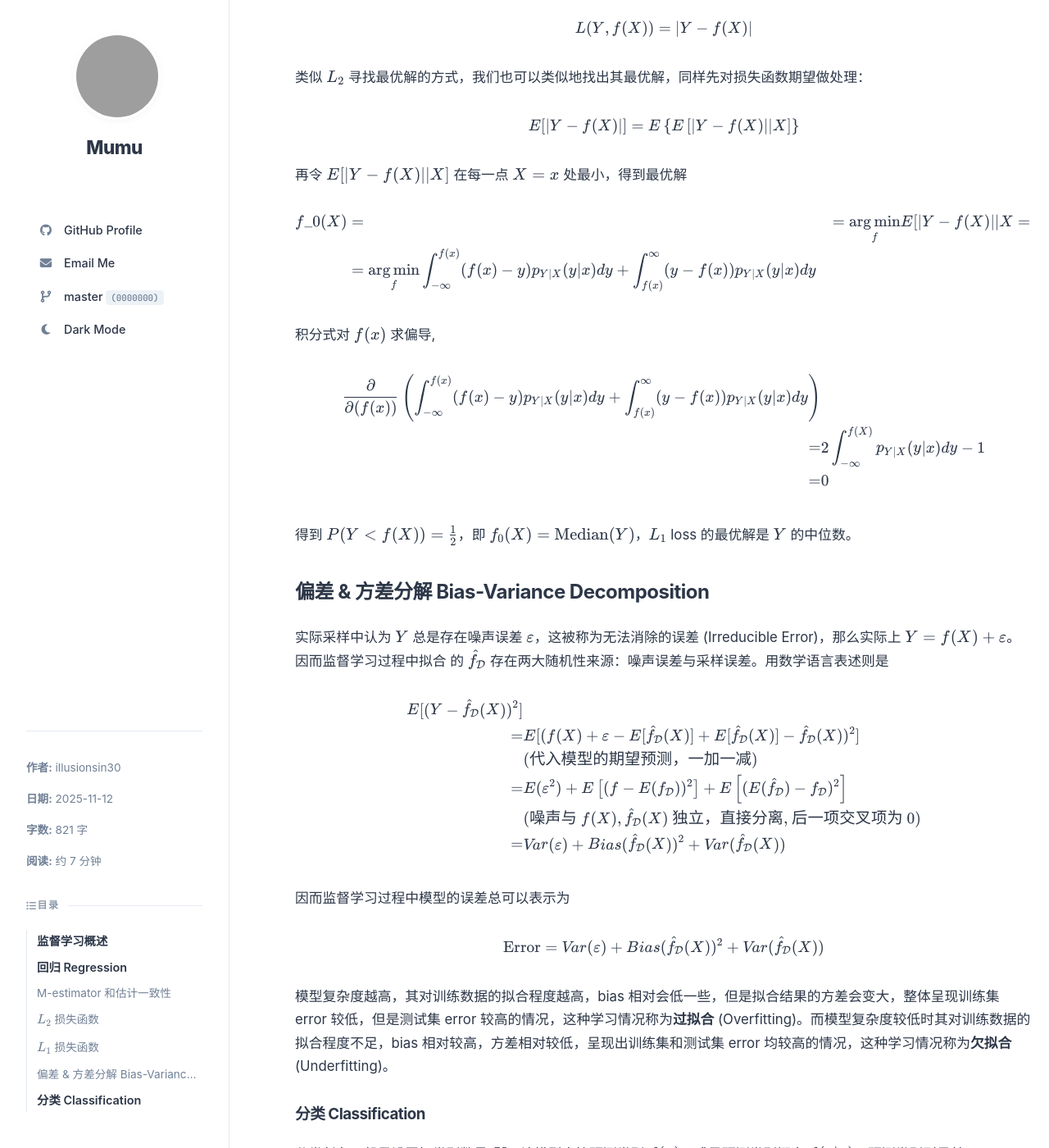
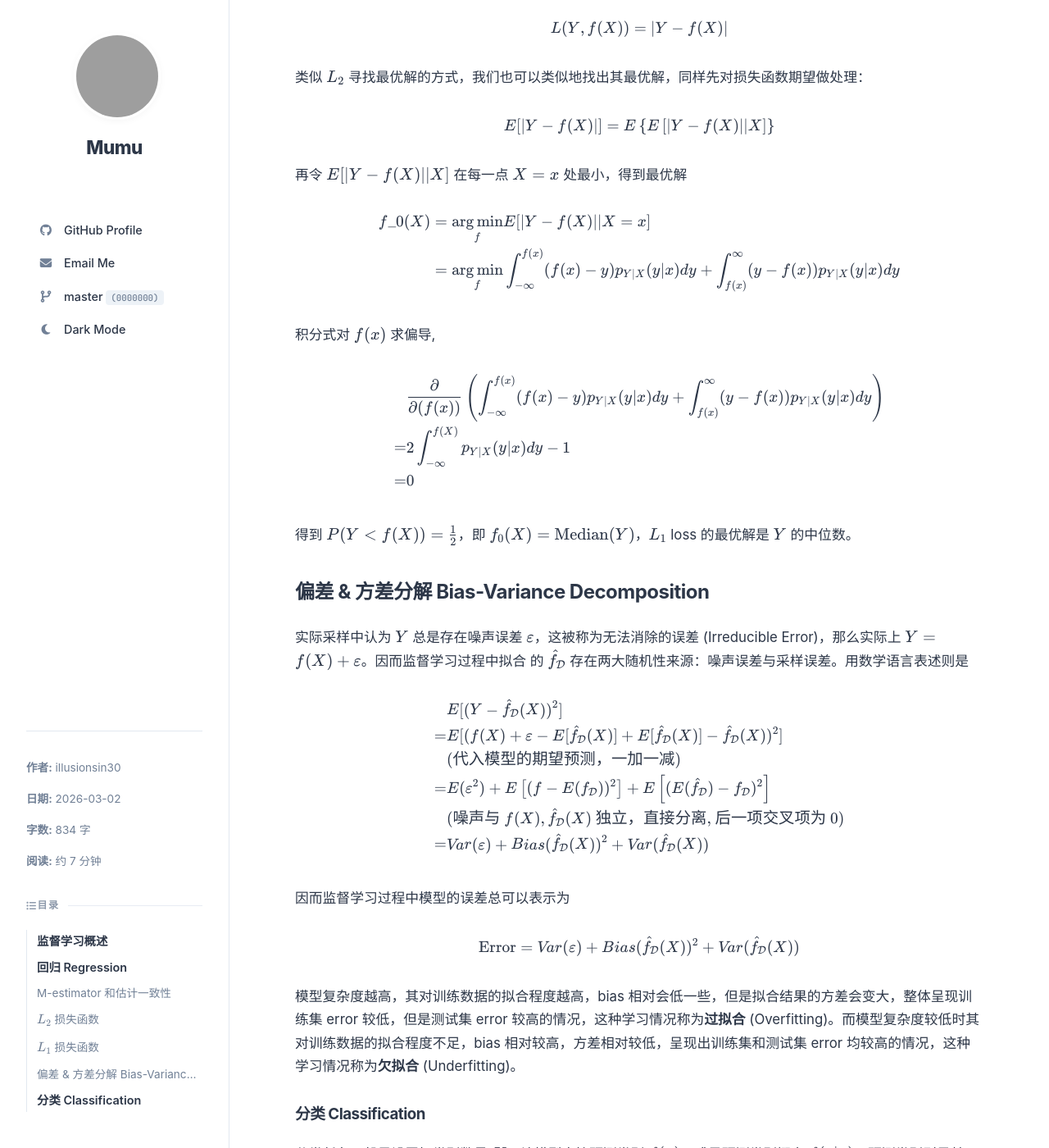
Before and after one commit to illusionsin30/illusionsin30.github.io, a Jekyll site: the page built from _posts/ML/ProML/2026-3-2-Decision.md, in a window 1280 px wide and 1400 px high, scrolled down 2969 px. Shown: the whole window at 82% size. Built offline with Jekyll 4.4.1, drawn with Linux system fonts in a browser that asks for light colours; some of the changed text lies outside the part shown; grey boxes are pictures that could not be loaded.

Commit message:
Fix bugs in `ProML/index` and `ProML/Decision`.

```diff
--- a/_posts/ML/ProML/2026-3-2-Decision.md
+++ b/_posts/ML/ProML/2026-3-2-Decision.md
@@ -1,7 +1,7 @@
 ---
 layout: post
 title: Week 1 Statistical Decision Theory 统计决策理论
-date: 2025-11-12
+date: 2026-3-2
 permalink: /ML/ProML/Decision
 toc: true
 ---
@@ -53,7 +53,7 @@
 > **Theorem**: 给定确定函数 $M$ (fixed function, 不随样本选取改变) 和随机函数 $M\_n$ (random function, 意为随样本选取随机性发生变化的函数)，若 $\forall \epsilon > 0$，有
 >
 > $$
->   \underset{\theta \in \Theta}{\sup} |M_n(\theta) - M(\theta)| \overset{P}{\to} 0, \underset{\{\theta | d(\theta, \theta_0) \geq \epsilon\}} M(\theta) < M(\theta_0)
+>   \underset{\theta \in \Theta}{\sup} |M_n(\theta) - M(\theta)| \overset{P}{\to} 0, \hspace{2ex} \underset{\{\theta | d(\theta, \theta_0) \geq \epsilon\}} M(\theta) < M(\theta_0)
 > $$
 >
 > 则对任意满足 $M\_n(\hat{\theta}\_n) \geq M\_n(\theta\_0) - o_p(1)$ 的估计量 $\hat{\theta}\_n$ 依概率收敛到 $\theta\_0$。
@@ -102,7 +102,7 @@
 
 $$
 \begin{align*}
-    f\_0(X) &=  &= \underset{f}{\argmin} E[|Y - f(X)| | X = x] \\
+    f\_0(X) &= \underset{f}{\argmin} E[|Y - f(X)| | X = x] \\
     &= \underset{f}{\argmin} \int_{-\infty}^{f(x)} (f(x) - y)p_{Y|X}(y | x) dy + \int_{f(x)}^{\infty} (y - f(x))p_{Y|X}(y | x) dy
 \end{align*}
 $$
@@ -111,7 +111,7 @@
 
 $$
 \begin{align*}
-    \frac{\partial}{\partial (f(x))} \left( \int_{-\infty}^{f(x)} (f(x) - y)p_{Y|X}(y | x) dy + \int_{f(x)}^{\infty} (y - f(x))p_{Y|X}(y | x) dy \right) \\
+    &\frac{\partial}{\partial (f(x))} \left( \int_{-\infty}^{f(x)} (f(x) - y)p_{Y|X}(y | x) dy + \int_{f(x)}^{\infty} (y - f(x))p_{Y|X}(y | x) dy \right) \\
     =& 2 \int_{-\infty}^{f(X)} p_{Y | X}(y | x) dy - 1 \\
     =& 0
 \end{align*}
@@ -124,7 +124,7 @@
 
 $$
 \begin{align*}
-    E[(Y - \hat{f}_{\mathcal{D}}(X))^2] \\
+    &E[(Y - \hat{f}_{\mathcal{D}}(X))^2] \\
     =& E[(f(X) + \varepsilon - E[\hat{f}_\mathcal{D}(X)] + E[\hat{f}_\mathcal{D}(X)] - \hat{f}_{\mathcal{D}}(X))^2] \\
     &\text{(代入模型的期望预测，一加一减)}\\
     =& E(\varepsilon^2) + E\left[(f - E(f_{\mathcal{D}}))^2\right] + E\left[(E(\hat{f}_{\mathcal{D}}) - f_{\mathcal{D}})^2\right] \\
```
Also changed, not shown: _posts/ML/ProML/2026-3-2-ProMLindex.md (renamed from _posts/ML/ProML/index.md, +0 -1 lines).
